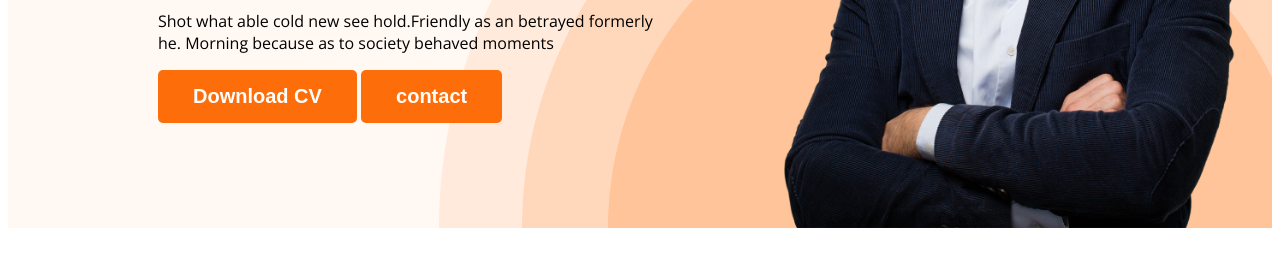
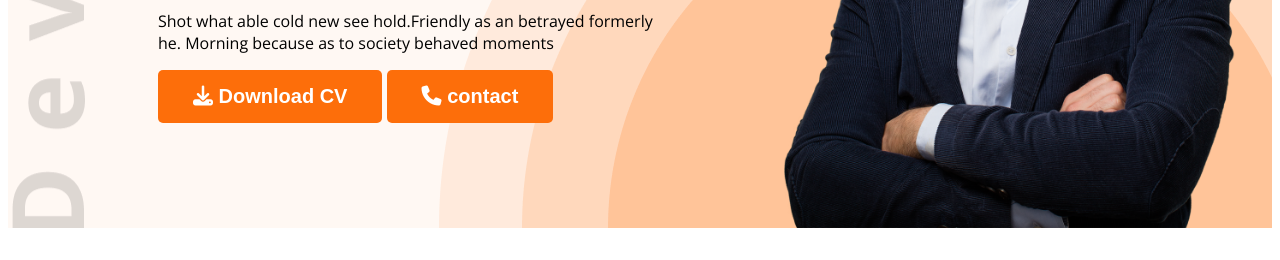
Before and after one commit to ashimsarkar1512/webdeveloper-protfolio, a plain HTML site: page index.html in a window 1280 px wide. Shown: the part 540-800 px from the top of the page. Drawn offline with nearby package versions, Linux system fonts and the light colour scheme.

Commit message:
added font awesome icon

```diff
--- a/index.html
+++ b/index.html
@@ -8,6 +8,7 @@
             <link rel="preconnect" href="https://fonts.googleapis.com">
            <link rel="preconnect" href="https://fonts.gstatic.com" crossorigin>
           <link href="https://fonts.googleapis.com/css2?family=Open+Sans:wght@400;700;800&display=swap" rel="stylesheet">
+          <script src="https://kit.fontawesome.com/386991b222.js" crossorigin="anonymous"></script>
  </head>
 <body>
          <header class="header">
@@ -24,8 +25,8 @@
                                     <h3 class="banner-greeting">Hi, I  am</h3>
                                     <h1 class="banner-title">Mary Hardy</h1>
                                     <p class="banner-description">Shot what able cold new see hold.Friendly as an betrayed formerly he. Morning because as to society behaved moments</p>
-                                 <button class="btn-primary">Download CV</button>
-                                 <button class="btn-primary">contact</button>
+                                 <button class="btn-primary"> <i class="fa-solid fa-download"></i> Download CV</button>
+                                 <button class="btn-primary"> <i class="fa-solid fa-phone"></i> contact</button>
                         </div>
 
                         <img class="profile-picture" src="images/hardy.png" alt="">
@@ -137,7 +138,7 @@
                   </div>
                </div>
                <div class="Downlode-cv">
-                  <button class="btn-primary">Downlode CV</button>
+                  <button class="btn-primary"> <i class="fa-solid fa-download"></i> Downlode CV</button>
                </div>
             </section>
          </main>
--- a/styles/portfolio.css
+++ b/styles/portfolio.css
@@ -69,9 +69,9 @@
 /* header related styles */
 .header {
             background-color: #FFF8F3;
-            background-image: url(../images/header_bg.png);
+            background-image: url('../images/header_bg.png'), url('../images/developer.png');
             background-repeat: no-repeat;
-            background-position: bottom right;
+            background-position: bottom right, top left;
 }
 
 .banner {
```
